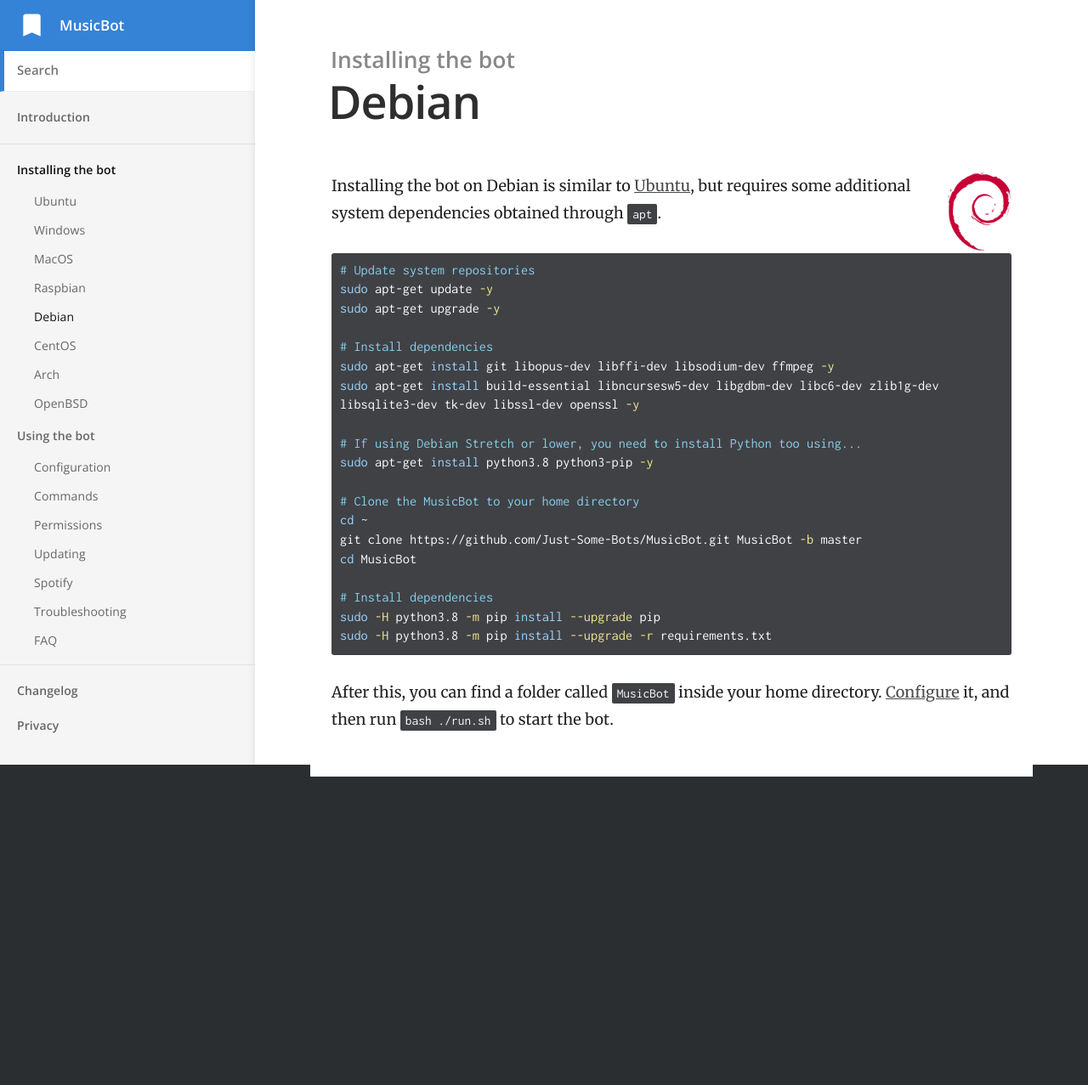
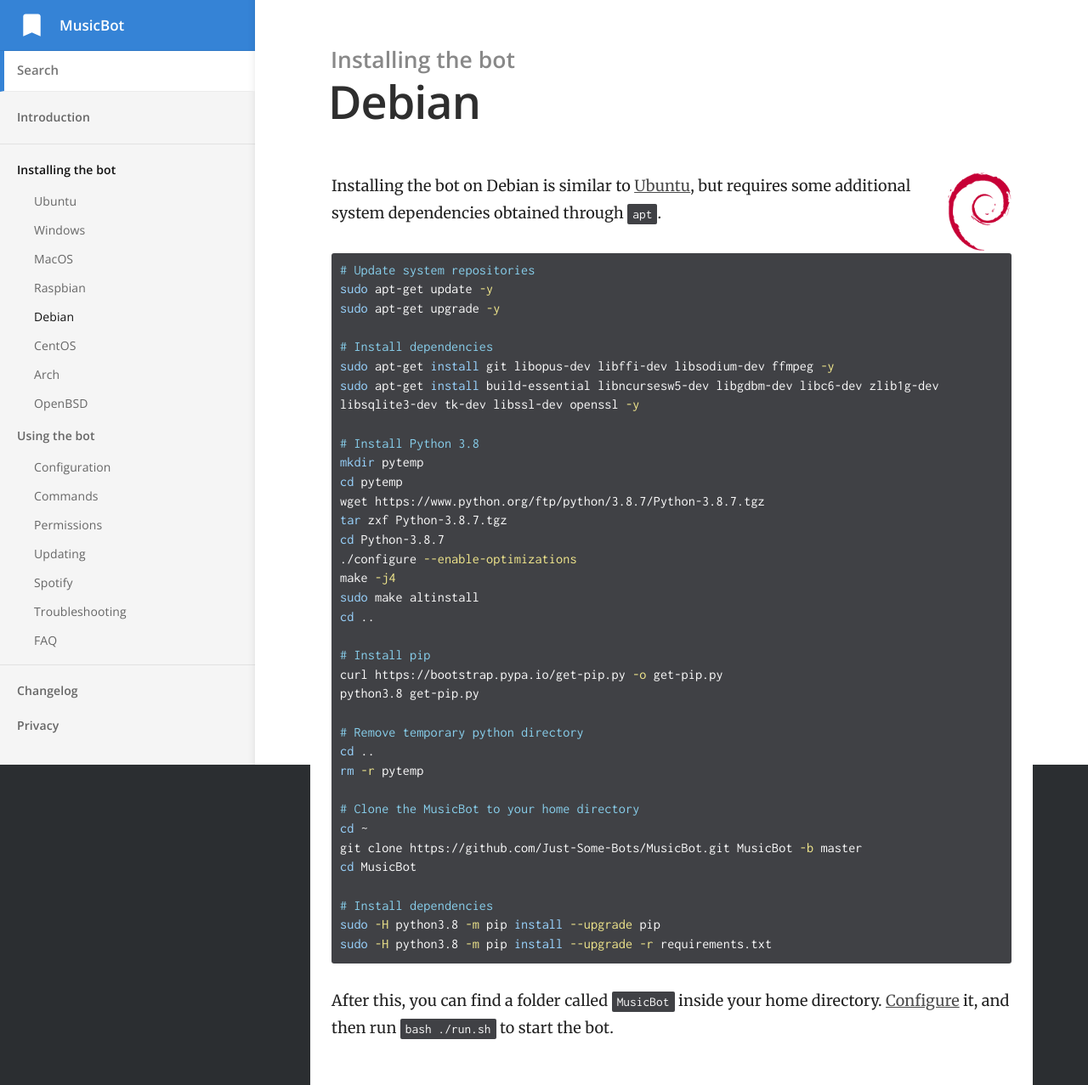
Before and after one commit to Just-Some-Bots/MusicBot, a Jekyll site: the page built from _docs/installing/debian.md, in a window 1280 px wide. Shown: the whole page at 85% size. Built offline with Jekyll 4.4.1, drawn with Linux system fonts in a browser that asks for light colours; before the commit the page ends 914 px from its top, so only the background shows below that.

Commit message:
Oop, doesn't seem like py3.8 is in the deb repos

```diff
--- a/_docs/installing/debian.md
+++ b/_docs/installing/debian.md
@@ -17,8 +17,24 @@ sudo apt-get upgrade -y
 sudo apt-get install git libopus-dev libffi-dev libsodium-dev ffmpeg -y
 sudo apt-get install build-essential libncursesw5-dev libgdbm-dev libc6-dev zlib1g-dev libsqlite3-dev tk-dev libssl-dev openssl -y
 
-# If using Debian Stretch or lower, you need to install Python too using...
-sudo apt-get install python3.8 python3-pip -y
+# Install Python 3.8
+mkdir pytemp
+cd pytemp
+wget https://www.python.org/ftp/python/3.8.7/Python-3.8.7.tgz
+tar zxf Python-3.8.7.tgz
+cd Python-3.8.7
+./configure --enable-optimizations
+make -j4
+sudo make altinstall
+cd ..
+
+# Install pip
+curl https://bootstrap.pypa.io/get-pip.py -o get-pip.py
+python3.8 get-pip.py
+
+# Remove temporary python directory
+cd ..
+rm -r pytemp
 
 # Clone the MusicBot to your home directory
 cd ~
```
